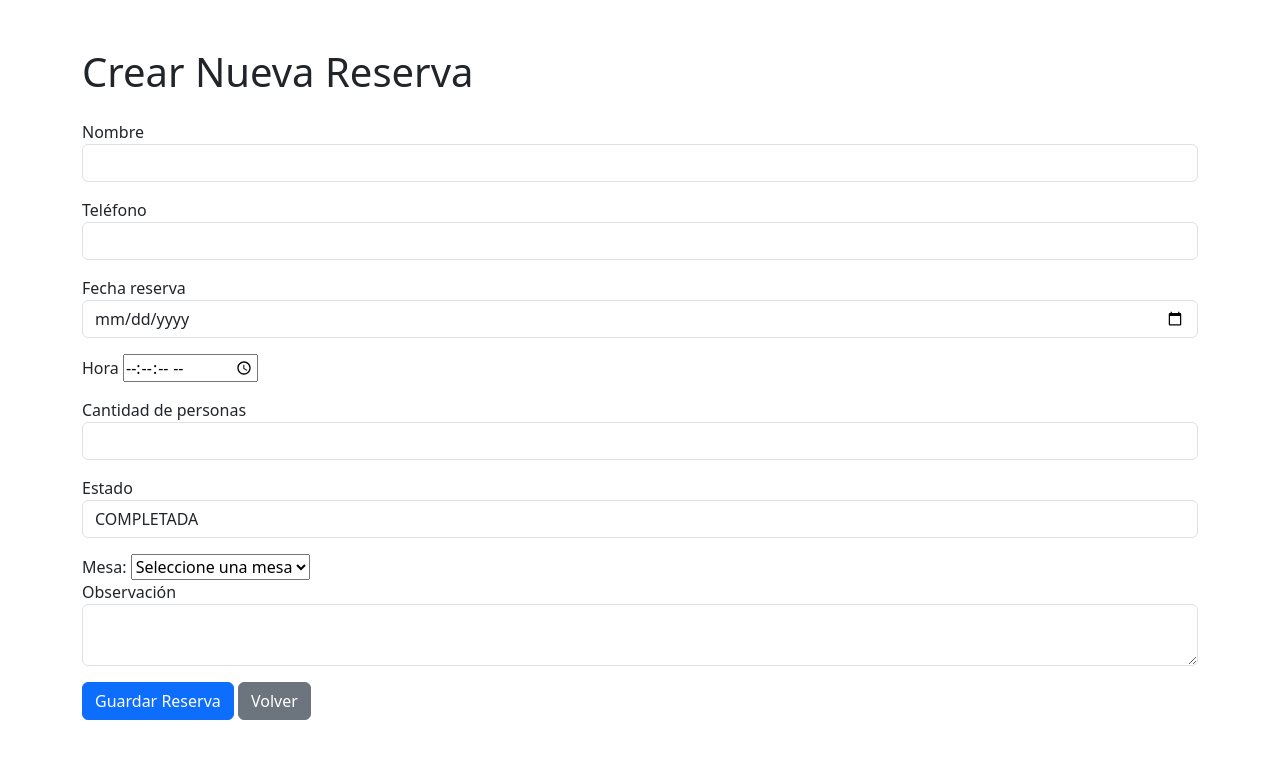
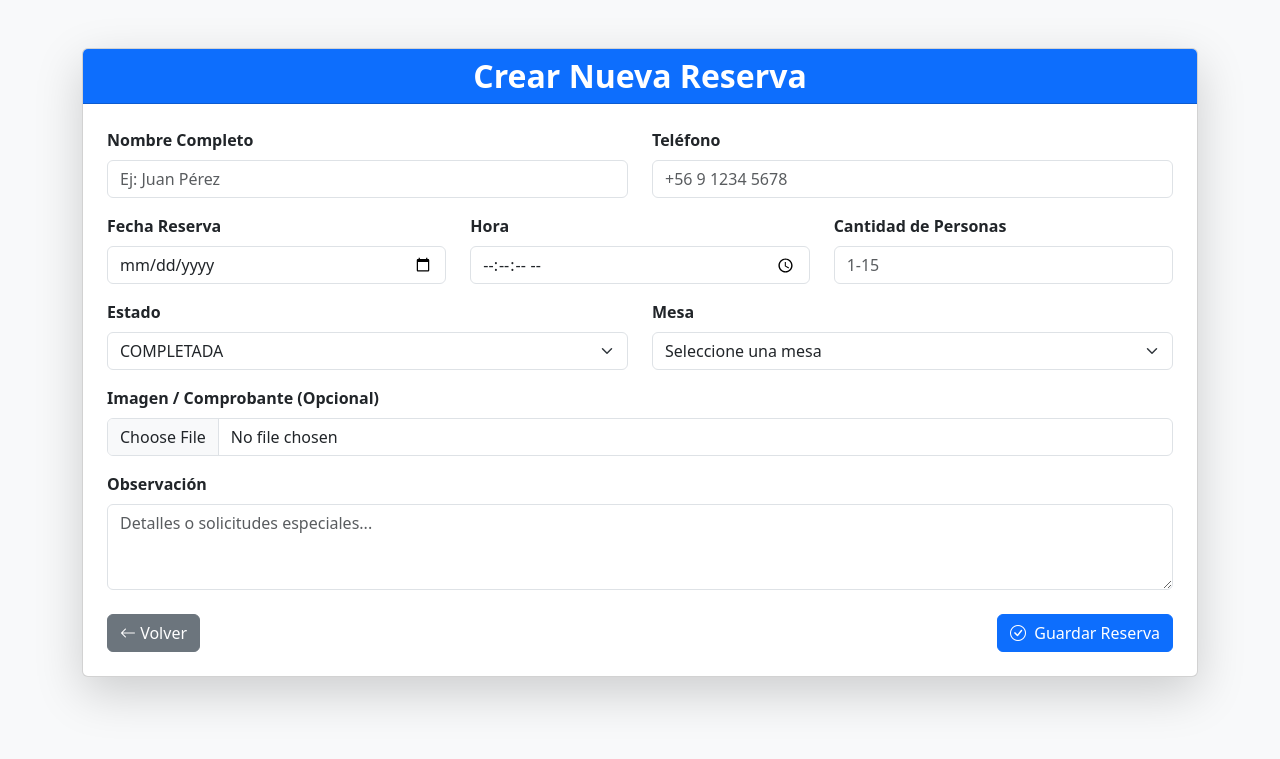
Before and after one commit to CokeDiaz/evaluacion4, a Django app: page /crear/ in a window 1280 px wide. Shown: the top 759 px of the page. Run offline with Django 5.2, Linux system fonts and the light colour scheme; data that the repository does not hold is empty.

Commit message:
Agregado soporte de imagen y preview en editar_reserva

```diff
--- a/evaluacionSumativa3/settings.py
+++ b/evaluacionSumativa3/settings.py
@@ -173,3 +173,6 @@ STORAGES = {
 CSRF_TRUSTED_ORIGINS = ['https://reservas-django-gd-fefnfdc7fuc0g8ev.centralus-01.azurewebsites.net']
 
 ADMIN_SITE_HEADER = "Administración de Django"
+
+AWS_S3_CUSTOM_DOMAIN = f'{AWS_STORAGE_BUCKET_NAME}.s3.amazonaws.com'
+MEDIA_URL = f'https://{AWS_S3_CUSTOM_DOMAIN}/'
--- a/itemApp/templates/itemApp/crear_reserva.html
+++ b/itemApp/templates/itemApp/crear_reserva.html
@@ -2,126 +2,117 @@
 <html lang="es">
 <head>
     <meta charset="UTF-8">
+    <meta name="viewport" content="width=device-width, initial-scale=1.0">
     <title>Crear Reserva</title>
 
     <link href="https://cdn.jsdelivr.net/npm/bootstrap@5.3.3/dist/css/bootstrap.min.css" rel="stylesheet">
-
+    <link rel="stylesheet" href="https://cdn.jsdelivr.net/npm/bootstrap-icons@1.11.3/font/bootstrap-icons.min.css">
 </head>
 
-<body class="container mt-5">
+<body class="bg-light">
 
-    <h1 class="mb-4">
-        Crear Nueva Reserva
-    </h1>
+<div class="container mt-5 mb-5">
+    <div class="card shadow-lg">
+        <div class="card-header bg-primary text-white">
+            <h2 class="mb-0 text-center fw-bold">Crear Nueva Reserva</h2>
+        </div>
 
+        <div class="card-body p-4">
 
             {% if errores %}
-        <div class="alert alert-danger">
-            {{ errores }}
+                <div class="alert alert-danger alert-dismissible fade show" role="alert">
+                    <i class="bi bi-exclamation-triangle-fill me-2"></i>
+                    <strong>Atención:</strong> Por favor corrige los siguientes errores:
+                    <ul class="mb-0 mt-2">
+                        {% for campo, mensaje in errores.items %}
+                            <li><strong>{{ campo }}:</strong> {{ mensaje }}</li>
+                        {% endfor %}
+                    </ul>
                 </div>
             {% endif %}
 
-    <form method="POST">
+            <!-- AQUÍ AGREGAMOS enctype="multipart/form-data" -->
+            <form method="POST" enctype="multipart/form-data">
 
                 {% csrf_token %}
 
-        <div class="mb-3">
-            <label>Nombre</label>
-            <input
-                type="text"
-                name="nombre_persona"
-                class="form-control"
-                required>
+                <div class="row">
+                    <div class="col-md-6 mb-3">
+                        <label class="form-label fw-bold">Nombre Completo</label>
+                        <input type="text" name="nombre_persona" class="form-control" required placeholder="Ej: Juan Pérez">
                     </div>
-        <div class="mb-3">
-            <label>Teléfono</label>
-            <input
-                type="text"
-                name="telefono"
-                class="form-control"
-                required>
+
+                    <div class="col-md-6 mb-3">
+                        <label class="form-label fw-bold">Teléfono</label>
+                        <input type="text" name="telefono" class="form-control" required placeholder="+56 9 1234 5678">
                     </div>
-        <div class="mb-3">
-            <label>Fecha reserva</label>
-            <input
-                type="date"
-                name="fecha_reserva"
-                class="form-control"
-                required>
                 </div>
-        <div class="mb-3">
-            <label>Hora</label>
-            <input
-                type="time"
-                name="hora_reserva"
-                step="1"
-                required>
+
+                <div class="row">
+                    <div class="col-md-4 mb-3">
+                        <label class="form-label fw-bold">Fecha Reserva</label>
+                        <input type="date" name="fecha_reserva" class="form-control" required>
                     </div>
-        <div class="mb-3">
-            <label>Cantidad de personas</label>
-            <input
-                type="number"
-                name="cantidad_personas"
-                min="1"
-                max="15"
-                class="form-control"
-                required>
+
+                    <div class="col-md-4 mb-3">
+                        <label class="form-label fw-bold">Hora</label>
+                        <input type="time" name="hora_reserva" step="1" class="form-control" required>
                     </div>
-        <div class="mb-3">
-            <label>Estado</label>
 
-            <select name="estado" class="form-control">
+                    <div class="col-md-4 mb-3">
+                        <label class="form-label fw-bold">Cantidad de Personas</label>
+                        <input type="number" name="cantidad_personas" min="1" max="15" class="form-control" required placeholder="1-15">
+                    </div>
+                </div>
 
-                <option value="COMPLETADA">
-                    COMPLETADA
-                </option>
+                <div class="row">
+                    <div class="col-md-6 mb-3">
+                        <label class="form-label fw-bold">Estado</label>
+                        <select name="estado" class="form-select">
+                            <option value="COMPLETADA">COMPLETADA</option>
+                            <option value="ANULADA">ANULADA</option>
+                            <option value="NO ASISTEN">NO ASISTEN</option>
+                        </select>
+                    </div>
 
-                <option value="ANULADA">
-                    ANULADA
-                </option>
-
-                <option value="NO ASISTEN">
-                    NO ASISTEN
-                </option>
-
-            </select>
-
-        </div>
-        <div class="mb-3">
-            <label>Mesa:</label>
-
-            <select name="mesa" required>
-                <option value="">
-                    Seleccione una mesa
-                </option>
-
+                    <div class="col-md-6 mb-3">
+                        <label class="form-label fw-bold">Mesa</label>
+                        <select name="mesa" class="form-select" required>
+                            <option value="">Seleccione una mesa</option>
                             {% for mesa in mesas %}
                                 <option value="{{ mesa.id }}">
-                    Mesa {{ mesa.numero }} - Capacidad {{ mesa.capacidad }}
+                                    Mesa {{ mesa.numero }} - Capacidad {{ mesa.capacidad }} personas
                                 </option>
+                            {% endfor %}
+                        </select>
+                    </div>
+                </div>
 
-                {% endfor %}
+                <!-- CAMPO NUEVO PARA SUBIR LA IMAGEN A AWS S3 -->
+                <div class="mb-3">
+                    <label for="imagen" class="form-label fw-bold">Imagen / Comprobante (Opcional)</label>
+                    <input type="file" name="imagen" id="imagen" class="form-control" accept="image/*">
+                </div>
 
-            </select>
+                <div class="mb-4">
+                    <label class="form-label fw-bold">Observación</label>
+                    <textarea name="observacion" class="form-control" rows="3" placeholder="Detalles o solicitudes especiales..."></textarea>
+                </div>
 
-        <div class="mb-3">
+                <div class="d-flex justify-content-between">
+                    <a href="{% url 'lista_reservas' %}" class="btn btn-secondary">
+                        <i class="bi bi-arrow-left"></i> Volver
+                    </a>
+                    <button type="submit" class="btn btn-primary">
+                        <i class="bi bi-check-circle me-1"></i> Guardar Reserva
+                    </button>
+                </div>
 
-            <label>Observación</label>
+            </form>
+        </div>
+    </div>
+</div>
 
-            <textarea
-                name="observacion"
-                class="form-control">
-            </textarea>
-
-        </div>
-        <button class="btn btn-primary">
-            Guardar Reserva
-        </button>
-        <a
-            href="{% url 'lista_reservas' %}"
-            class="btn btn-secondary">
-            Volver
-        </a>
-    </form>
+<script src="https://cdn.jsdelivr.net/npm/bootstrap@5.3.3/dist/js/bootstrap.bundle.min.js"></script>
 </body>
 </html>
--- a/itemApp/views.py
+++ b/itemApp/views.py
@@ -30,8 +30,10 @@ def crear_reserva_web(request):
 
     if request.method == 'POST':
 
+        # SE AGREGA request.FILES PARA PROCESAR LA IMAGEN
         serializer = ReservaSerializer(
-            data=request.POST
+            data=request.POST,
+            files=request.FILES
         )
 
         if serializer.is_valid():
@@ -47,7 +49,6 @@ def crear_reserva_web(request):
                 'lista_reservas'
             )
 
-
         return render(
             request,
             'itemApp/crear_reserva.html',
@@ -56,7 +57,6 @@ def crear_reserva_web(request):
                 'mesas': mesas
             }
         )
-
 
     return render(
         request,
@@ -76,30 +76,27 @@ def editar_reserva_web(request, reserva_id):
 
     mesas = Mesa.objects.all()
 
-
     if request.method == 'POST':
 
+        # SE AGREGA request.FILES PARA ACTUALIZAR LA IMAGEN
         serializer = ReservaSerializer(
             reserva,
-            data=request.POST
+            data=request.POST,
+            files=request.FILES
         )
-
 
         if serializer.is_valid():
 
             serializer.save()
-
 
             messages.success(
                 request,
                 "La reserva fue modificada correctamente."
             )
 
-
             return redirect(
                 'lista_reservas'
             )
-
 
         return render(
             request,
@@ -110,7 +107,6 @@ def editar_reserva_web(request, reserva_id):
                 'errores': serializer.errors
             }
         )
-
 
     return render(
         request,
@@ -129,22 +125,18 @@ def eliminar_reserva_web(request, reserva_id):
         id=reserva_id
     )
 
-
     if request.method == 'POST':
 
         reserva.delete()
-
 
         messages.success(
             request,
             "La reserva fue eliminada correctamente."
         )
 
-
         return redirect(
             'lista_reservas'
         )
-
 
     return render(
         request,
@@ -162,37 +154,32 @@ def api_lista_reservas(request):
         'fecha_reserva'
     )
 
-
     serializer = ReservaSerializer(
         reservas,
         many=True
     )
-
 
     return Response(
         serializer.data
     )
 
 
-
 @api_view(['POST'])
 def api_crear_reserva(request):
 
+    # DRF maneja automáticametne multipart data vía request.data (incluye POST y FILES)
     serializer = ReservaSerializer(
         data=request.data
     )
-
 
     if serializer.is_valid():
 
         serializer.save()
 
-
         return Response(
             serializer.data,
             status=status.HTTP_201_CREATED
         )
-
 
     return Response(
         serializer.errors,
@@ -208,7 +195,6 @@ def detalle_reserva(request, pk):
         pk=pk
     )
 
-
     if request.method == 'GET':
 
         serializer = ReservaSerializer(
@@ -219,8 +205,6 @@ def detalle_reserva(request, pk):
             serializer.data
         )
 
-
-
     if request.method == 'PUT':
 
         serializer = ReservaSerializer(
@@ -228,28 +212,23 @@ def detalle_reserva(request, pk):
             data=request.data
         )
 
-
         if serializer.is_valid():
 
             serializer.save()
 
-
             return Response(
                 serializer.data
             )
-
 
         return Response(
             serializer.errors,
             status=status.HTTP_400_BAD_REQUEST
         )
 
-
     if request.method == 'DELETE':
 
         reserva.delete()
 
-
         return Response(
             status=status.HTTP_204_NO_CONTENT
         )
```
Also changed, not shown: itemApp/models.py (+7 -0 lines), itemApp/templates/itemApp/editar_reserva.html (+79 -70 lines), itemApp/migrations/0003_reserva_imagen.py (added). Lines whose indentation alone changed are shown as unchanged.
